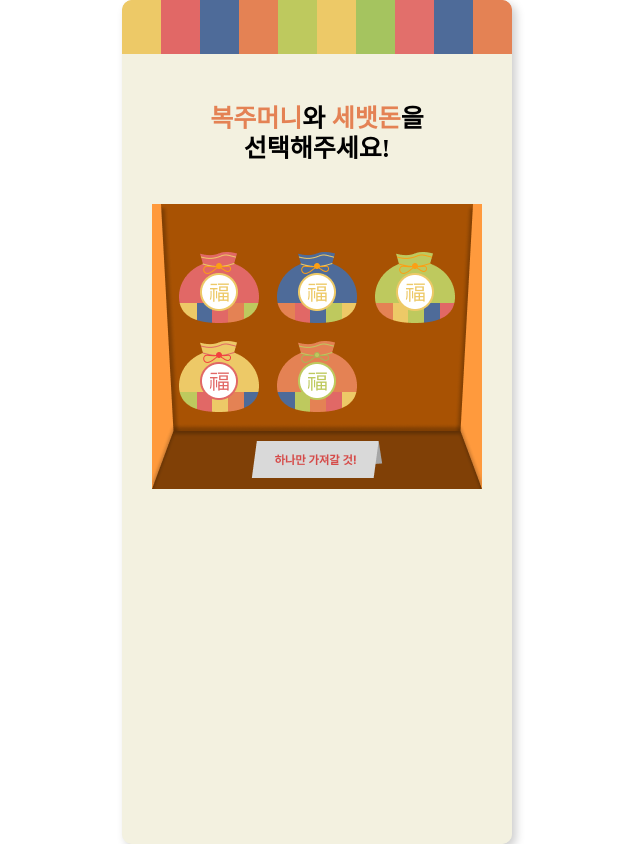
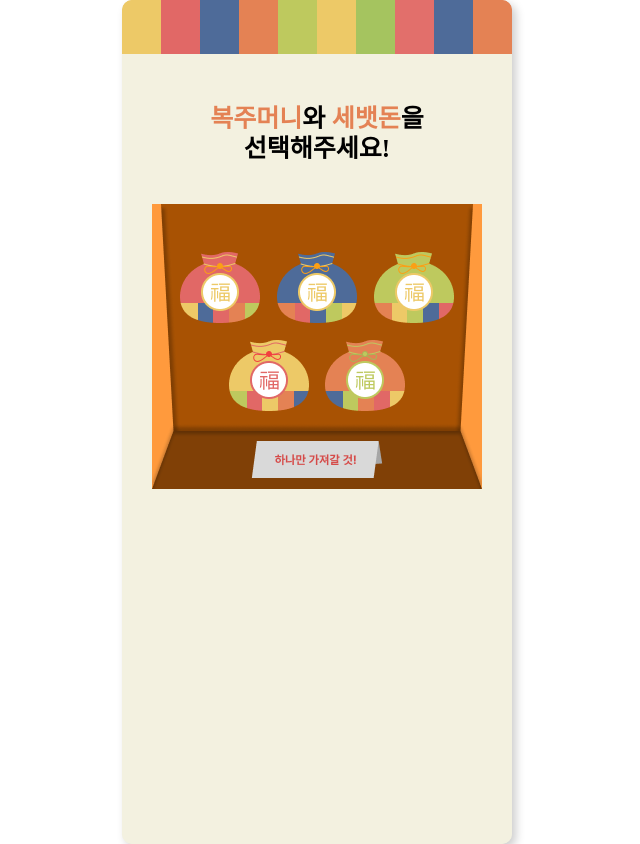
Before and after one commit to HNY-6/LuckyLetter-FE, a React (Create React App) app: page /selectpocket in a window 1280 px wide. Shown: the whole page, without its empty margins (323-963 px from the left). Built offline with nearby package versions, Linux system fonts and the light colour scheme.

Commit message:
Style : SelectPocket 스타일 완성

```diff
--- a/src/components/button/index.style.tsx
+++ b/src/components/button/index.style.tsx
@@ -5,6 +5,7 @@ import button from "@/assets/btn_sprites.png";
 const PocketProperty = styled.div`
   width: 80px;
   height: 71px;
+  cursor: pointer;
 `;
 
 export const PocketOrangeImg = styled(PocketProperty)`
--- a/src/pages/SelectPocketPage.tsx
+++ b/src/pages/SelectPocketPage.tsx
@@ -34,11 +34,11 @@ const SelectPocketBox = styled.div`
   height: 285px;
   background-image: url(${bgSelectPocket});
   padding: 48px 26.96px 77px;
-  display: grid;
-  grid-template-columns: repeat(3, 1fr);
+  display: flex;
+  flex-wrap: wrap;
   gap: 16.97px;
-  place-items: center;
-  /* gap: 16.97px; */
+  justify-content: center;
+  margin-bottom: 60px;
 `;
 
 const SelectPocketPage = () => {
```
